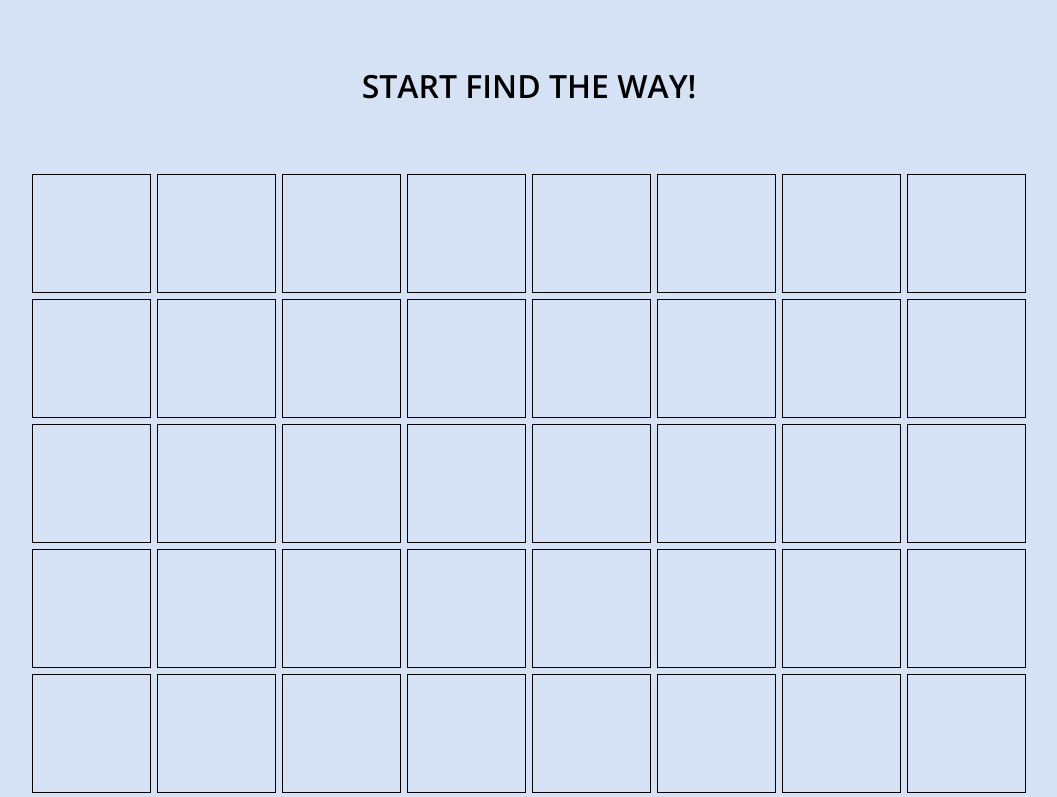
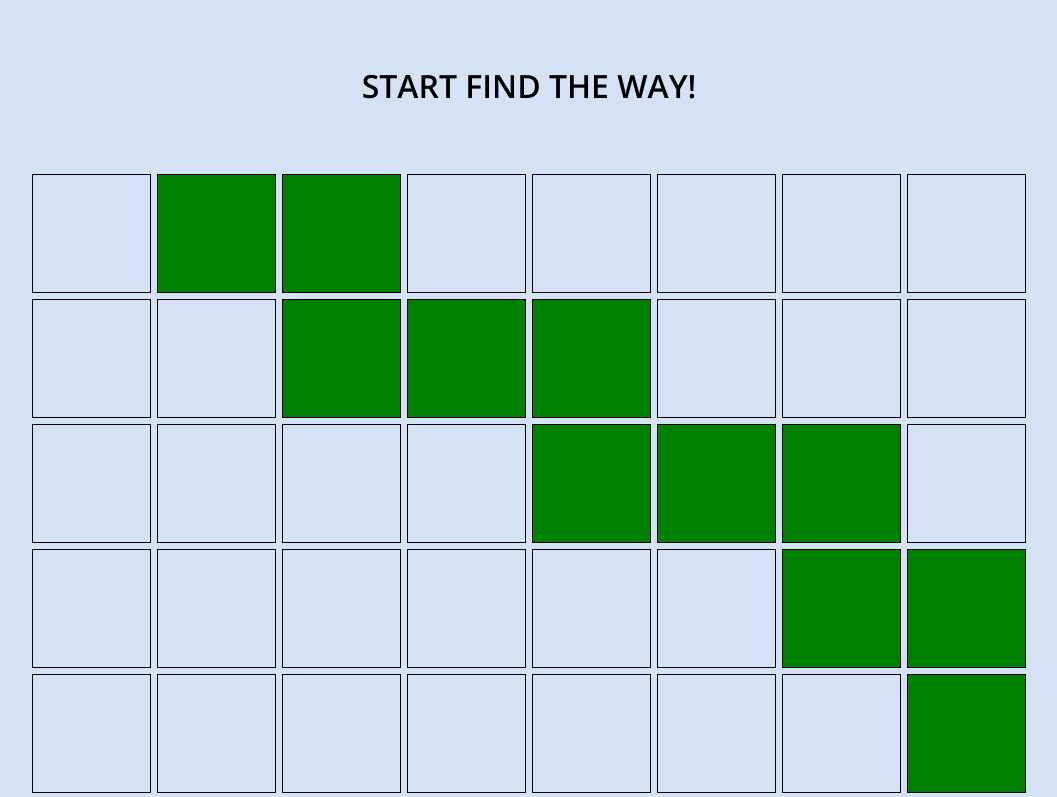
Before and after one commit to jeffoo713/find_the_way, a React app in the folder client/: page / in a window 1280 px wide. Shown: the top 797 px of the page, without its empty margins (111-1168 px from the left). Built offline with nearby package versions, Linux system fonts and the light colour scheme.

Commit message:
improve path creation logic

```diff
--- a/client/src/App.tsx
+++ b/client/src/App.tsx
@@ -4,7 +4,7 @@ const WITH_SIZE = 8;
 type BoardRowType = Array<0 | 1>;
 const boardRow: BoardRowType = new Array<0 | 1>(WITH_SIZE).fill(0);
 type BoardType = Array<BoardRowType>;
-const board = new Array<BoardRowType>(WITH_SIZE).fill(boardRow);
+const emptyBoard = new Array<BoardRowType>(WITH_SIZE).fill(boardRow);
 
 const getStartCellNumber = (numOfCellsInRow: number) => Math.floor(Math.random() * numOfCellsInRow);
 
@@ -12,45 +12,32 @@ const createBoard = (board: BoardType) => {
   const boardToStart: BoardType = [];
 
   let prevLastCellIndex: number;
+  let prevTurnLeft: boolean | null;
 
   board.forEach((row, i) => {
     if (i === 0) {
       const startCellIndex = getStartCellNumber(WITH_SIZE);
       prevLastCellIndex = startCellIndex;
-      console.log('row ', i, 'prevLastCellIndex:', prevLastCellIndex);
-      const plainRow: BoardRowType = new Array<0 | 1>(WITH_SIZE).fill(0);
-      plainRow[startCellIndex] = 1;
-      boardToStart[i] = [...plainRow];
-      return;
-    }
-
-    if (i === WITH_SIZE - 1) {
-      const plainRow: BoardRowType = new Array<0 | 1>(WITH_SIZE).fill(0);
-      plainRow[prevLastCellIndex] = 1;
-      boardToStart[i] = [...plainRow];
-      console.log('row ', i, 'prevLastCellIndex:', prevLastCellIndex);
-      return;
     }
 
     const plainRow: BoardRowType = new Array<0 | 1>(WITH_SIZE).fill(0);
     plainRow[prevLastCellIndex] = 1;
 
-    const shouldTurn = Math.random() > 0.3;
-    console.log('row:', i, 'should turn? ', shouldTurn);
+    const shouldTurnLeft =
+      (prevLastCellIndex !== 0 && prevTurnLeft !== false && Math.random() > 0.4) ||
+      (prevLastCellIndex === WITH_SIZE - 1 && Math.random() > 0.35);
 
-    if (shouldTurn) {
-      const shouldTurnLeft = prevLastCellIndex !== 0 && Math.random() > 0.4;
-      const totalTurnSteps = Math.floor(Math.random() * 2) + 1; // 1 or 2
-      console.log(
-        'row:',
-        i,
-        'should turn left? ',
-        shouldTurnLeft,
-        'totalTurnSteps ',
-        totalTurnSteps
-      );
+    if ((shouldTurnLeft && prevTurnLeft === false) || (!shouldTurnLeft && prevTurnLeft === true)) {
+      boardToStart[i] = [...plainRow];
+      console.log('row ', i, 'prevLastCellIndex:', prevLastCellIndex);
+      prevTurnLeft = null;
+      return;
+    }
+    const totalTurnSteps = Math.floor(Math.random() * 3) + 1; // 1 | 2 | 3
+    console.log('row:', i, 'should turn left? ', shouldTurnLeft, 'totalTurnSteps ', totalTurnSteps);
 
     if (shouldTurnLeft) {
+      prevTurnLeft = true;
       for (let j = 1; j < totalTurnSteps + 1; j += 1) {
         if (prevLastCellIndex - j >= 0) {
           plainRow[prevLastCellIndex - j] = 1;
@@ -58,13 +45,13 @@ const createBoard = (board: BoardType) => {
       }
       prevLastCellIndex = Math.max(prevLastCellIndex - totalTurnSteps, 0);
     } else {
+      prevTurnLeft = false;
       for (let j = 1; j < totalTurnSteps + 1; j += 1) {
         if (prevLastCellIndex + j <= WITH_SIZE - 1) {
           plainRow[prevLastCellIndex + j] = 1;
         }
       }
       prevLastCellIndex = Math.min(prevLastCellIndex + totalTurnSteps, WITH_SIZE - 1);
-      }
     }
 
     boardToStart[i] = [...plainRow];
@@ -73,21 +60,23 @@ const createBoard = (board: BoardType) => {
   });
 
   console.log('board created: ', boardToStart);
+  return boardToStart;
 };
 
 function App() {
-  createBoard(board);
+  const boardToStart = createBoard(emptyBoard);
   return (
     <div className='app'>
       <h1>START FIND THE WAY!</h1>
       <div className='board'>
-        {board.flat(1).map((cell, idx) => (
+        {boardToStart.flat(1).map((cell, idx) => (
           <div
             key={`cell-${idx}`}
             style={{
               aspectRatio: '1/1',
               border: '1px solid black',
               margin: '.2rem',
+              backgroundColor: `${!!cell && 'green'}`,
             }}
           ></div>
         ))}
```
Lines whose indentation alone changed are shown as unchanged.
